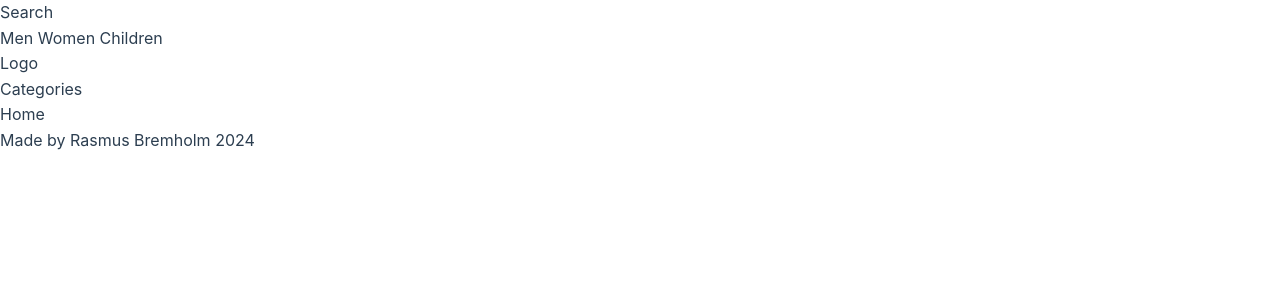
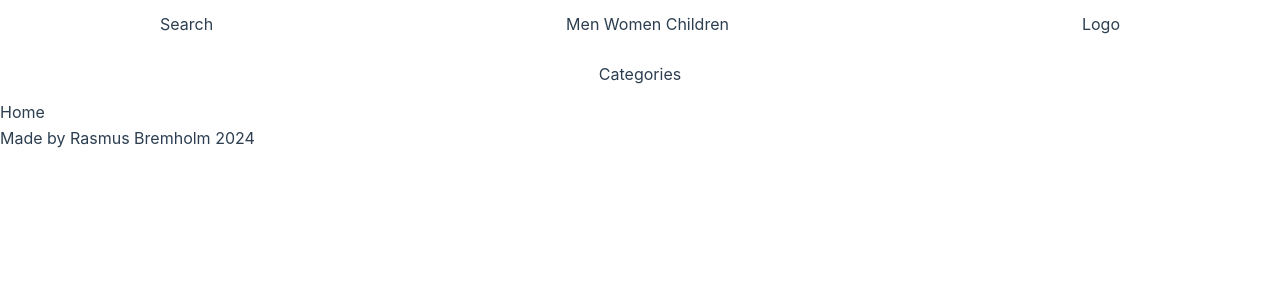
Before and after one commit to Visceral89/Vue-Shop, a Vue app: page / in a window 1280 px wide. Shown: the top 300 px of the page. Built offline with nearby package versions, Linux system fonts and the light colour scheme.

Commit message:
Navbar Css

```diff
--- a/src/components/Navbar.vue
+++ b/src/components/Navbar.vue
@@ -2,16 +2,40 @@
 
 <template>
 	<nav>
-		<div>Search</div>
-		<div>Men Women Children</div>
-		<div>Logo</div>
-		<div>Categories</div>
+		<div class="toprow">
+			<div>Search</div>
+			<div>Men Women Children</div>
+			<div>Logo</div>
+		</div>
+		<div class="botrow">
+			<div>Categories</div>
+		</div>
 	</nav>
 </template>
 
 <style scoped>
 nav {
 	width: 100%;
+	height: 100px;
+	display: flex;
+	flex-direction: column;
+	justify-content: center;
 
+	padding: 0 10rem;
+}
+.toprow {
+	width: 100%;
+	height: 100%;
+	display: flex;
+	flex-direction: row;
+	justify-content: space-between;
+	align-items: center;
+}
+.botrow {
+	width: 100%;
+	height: 100%;
+	display: flex;
+	justify-content: center;
+	align-items: center;
 }
 </style>
```
